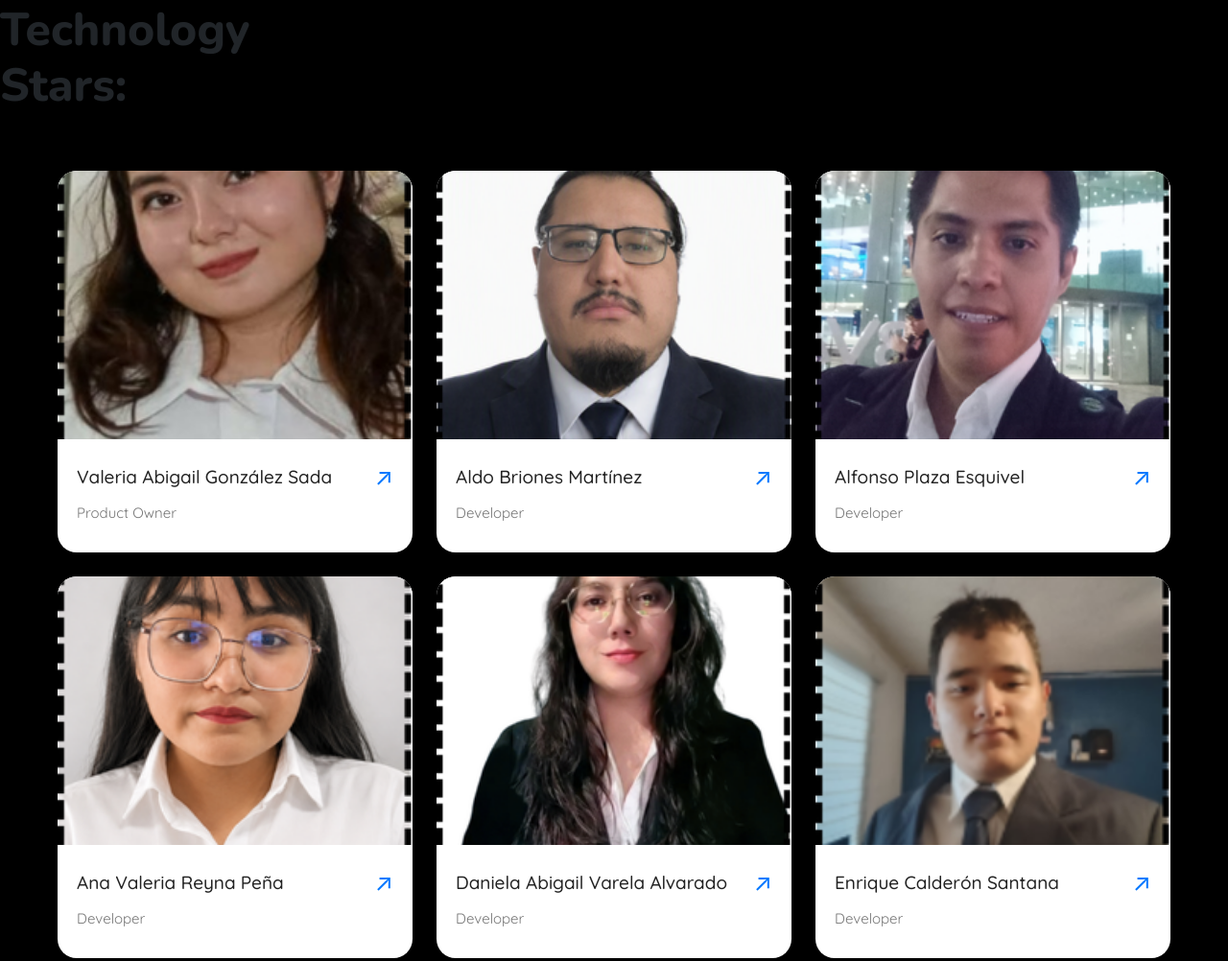
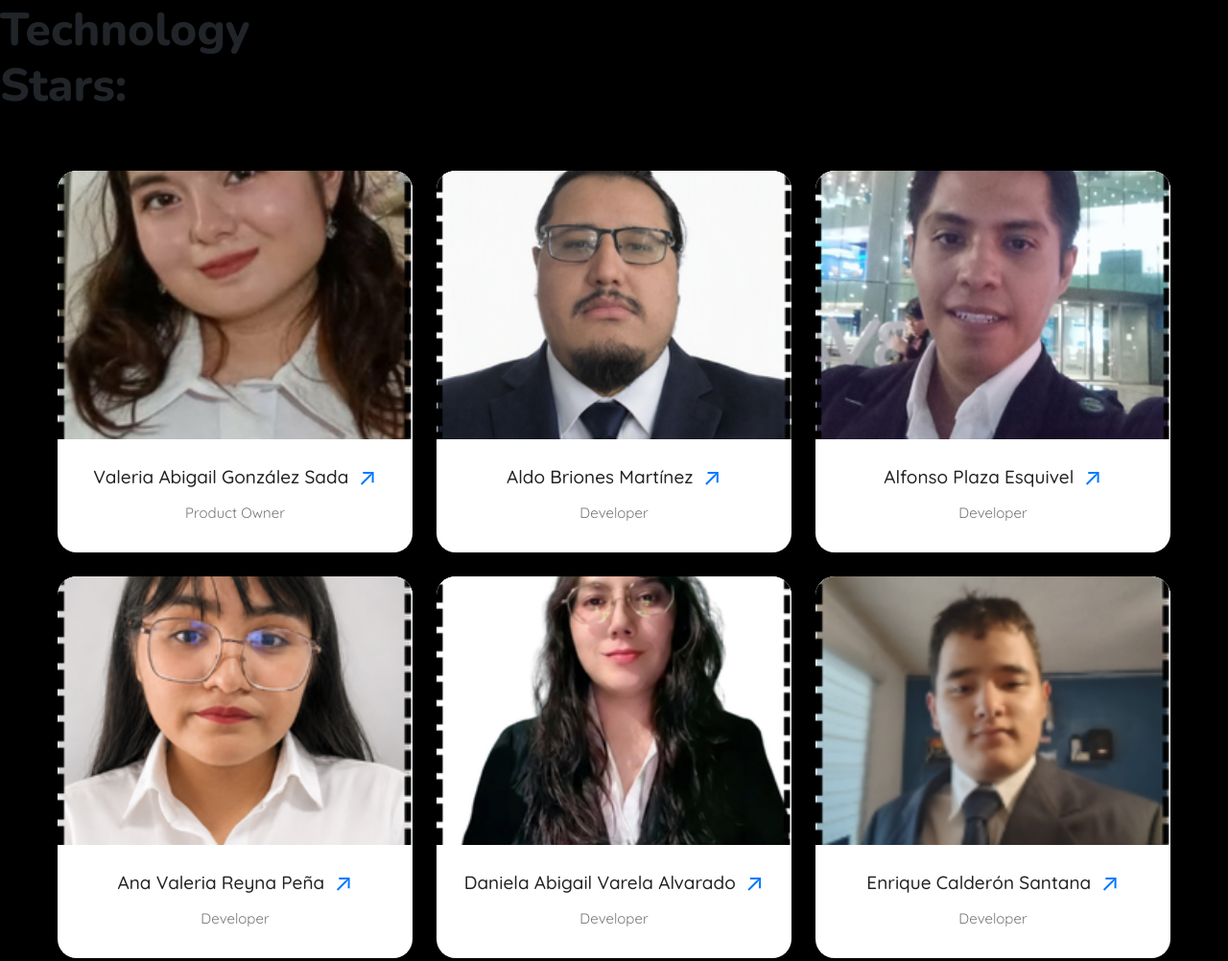
Before and after one commit to Miguel-ASC/Chispazo, a plain HTML site: page about_us.html in a window 1280 px wide. Shown: the part 1099-2101 px from the top of the page at 96% size. Drawn offline with nearby package versions, Linux system fonts and the light colour scheme.

Commit message:
Mejoro fondo y centrado de fotos del equipo

```diff
--- a/css/fotos.css
+++ b/css/fotos.css
@@ -5,6 +5,7 @@
     max-width: 1200px;
     margin: 40px auto;
     padding: 20px;
+    text-align: center;
 }
 
 .team-card {
@@ -24,12 +25,17 @@
     width: 100%;
     height: 280px;
     overflow: hidden;
+    background: #eaf3ff;
+    display: flex;
+    align-items: center;
+    justify-content: center;
 }
 
 .team-image-container img {
     width: 100%;
     height: 100%;
     object-fit: cover;
+    object-position: center;
     display: block;
 }
 
@@ -39,7 +45,7 @@
 
 .team-name-row {
     display: flex;
-    justify-content: space-between;
+    justify-content: center;
     align-items: center;
     gap: 10px;
 }
```
